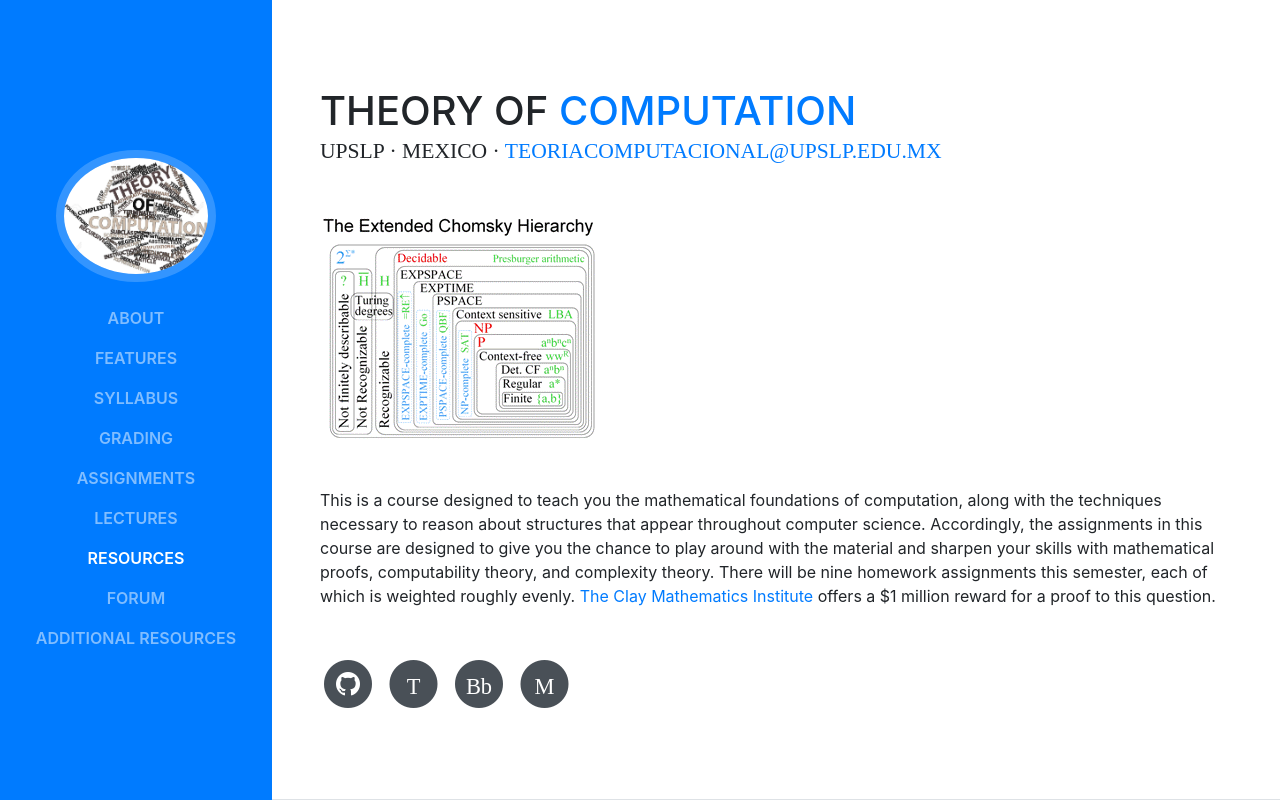
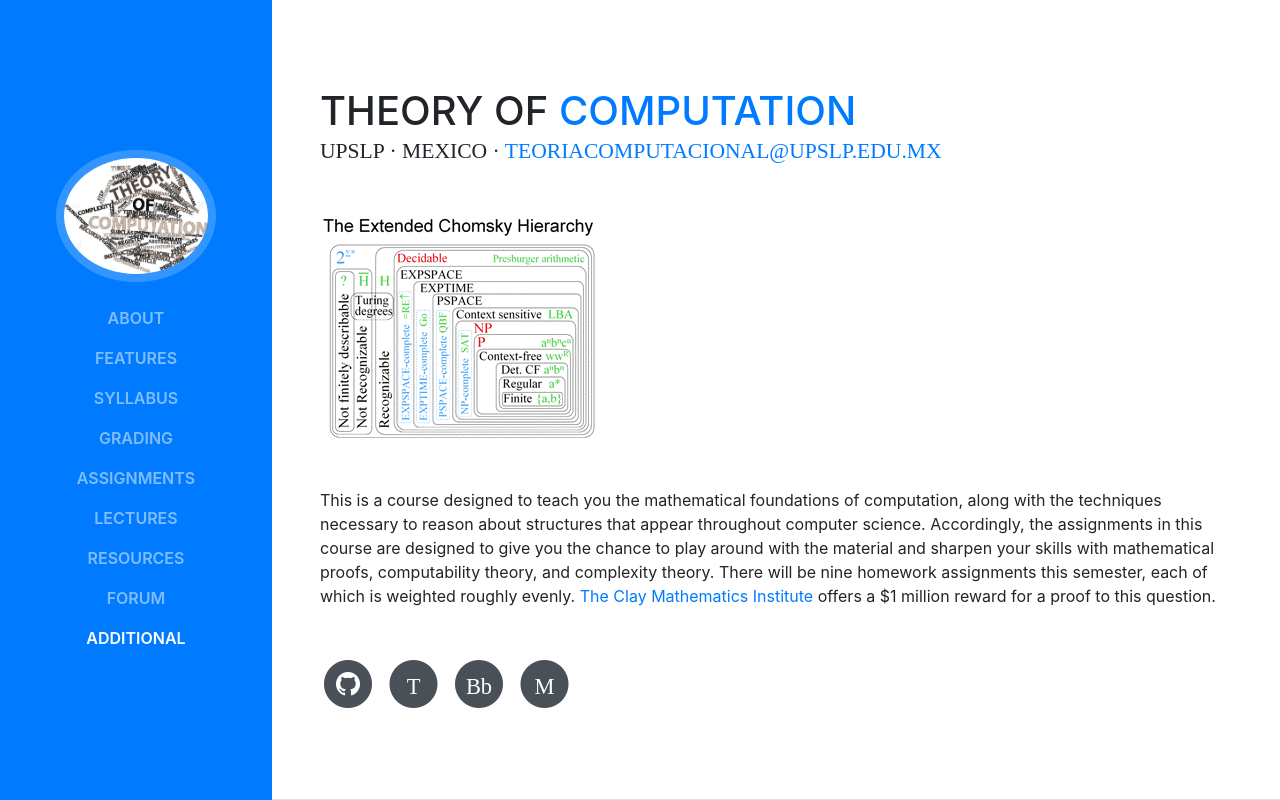
Before and after one commit to jc-gi/tc, a website with bundled scripts: page index.html in a window 1280 px wide. Shown: the top 800 px of the page. Built offline with nearby package versions, Linux system fonts and the light colour scheme; a web font is replaced by a local one.

Commit message:
Debugging

```diff
--- a/index.html
+++ b/index.html
@@ -72,7 +72,7 @@
           </li>
 
           <li class="nav-item">
-            <a class="nav-link js-scroll-trigger" href="#additional">Additional Resources</a>
+            <a class="nav-link js-scroll-trigger" href="#additional">Additional</a>
           </li>
 
         </ul>
@@ -596,7 +596,7 @@
      </section>
 
 <!-- additional resources section -->
-<section class="resume-section p-3 p-lg-5 d-flex flex-column" id="lecture">
+<section class="resume-section p-3 p-lg-5 d-flex flex-column" id="additional">
   <div class="my-auto">
     <h2 class="mb-5">Additional</h2>
 
```
